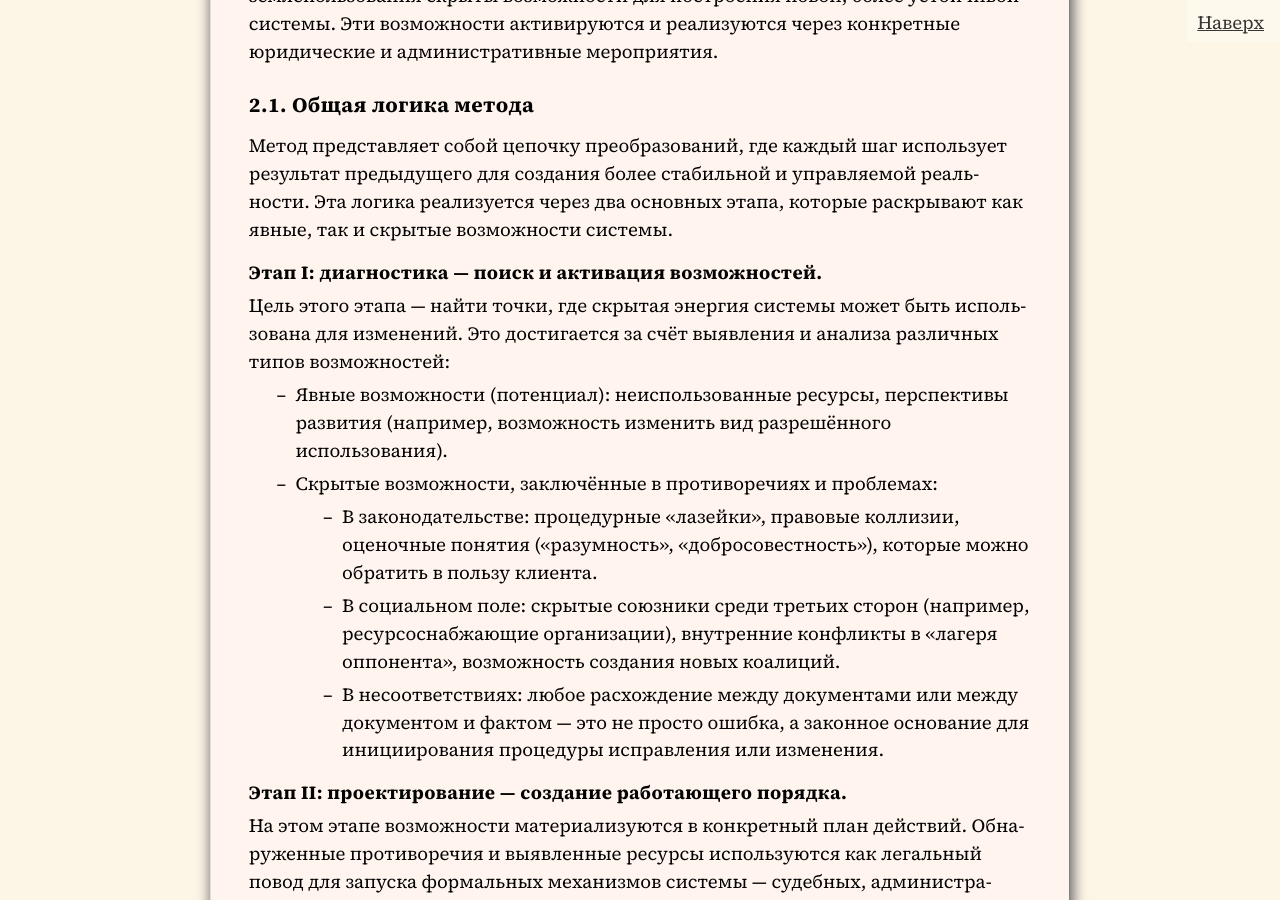
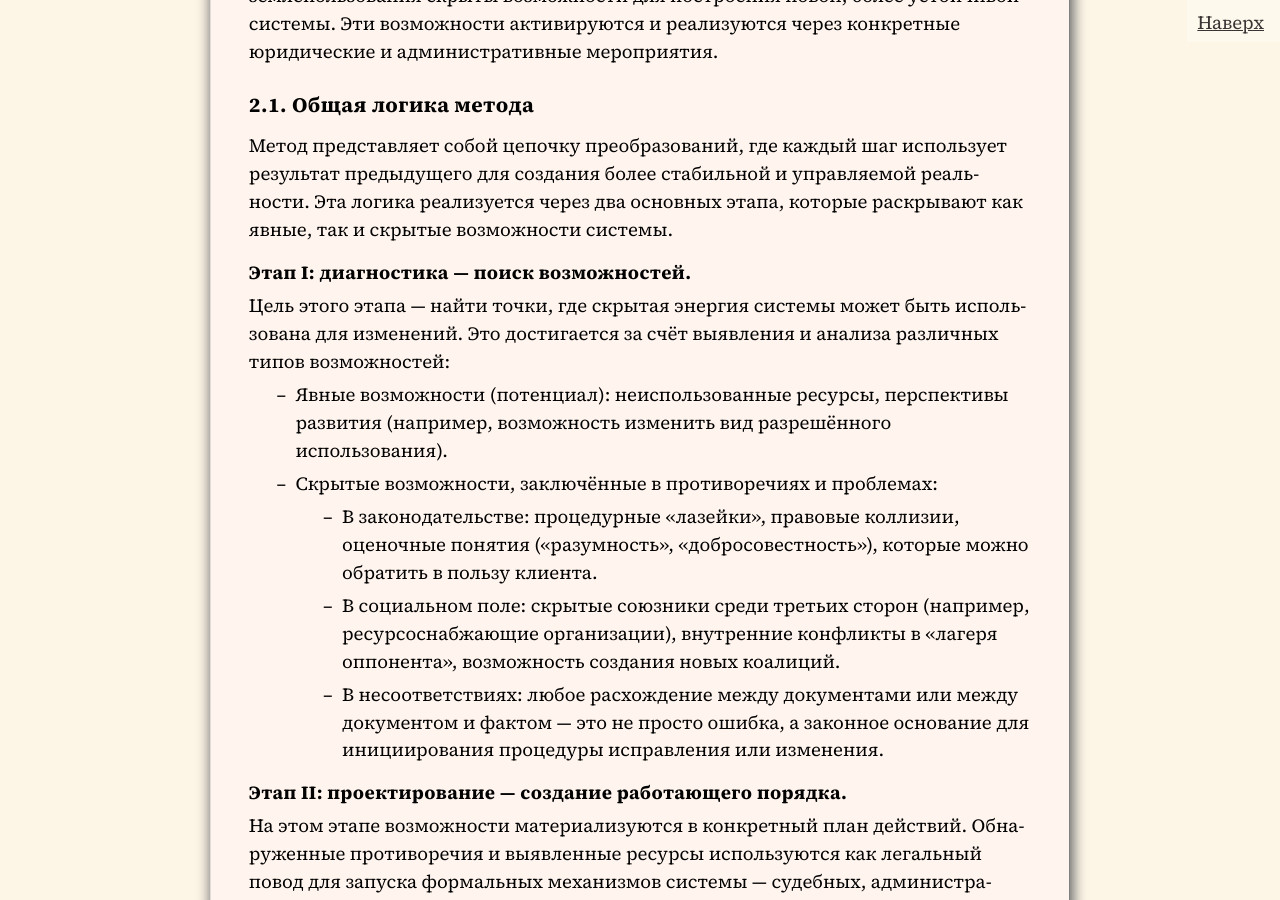
Before and after one commit to SergSi/land-use-art, a Jekyll site: the page built from _posts/2026-01-05-method.md, in a window 1280 px wide and 900 px high, scrolled down 4858 px. Built offline with Jekyll 4.4.1, drawn with Linux system fonts in a browser that asks for light colours; some web fonts are replaced.

Commit message:
Update 2026-01-05-method.md

```diff
--- a/_posts/2026-01-05-method.md
+++ b/_posts/2026-01-05-method.md
@@ -49,7 +49,7 @@ B --> C[Управляемая<br>документированная реаль
 
 Метод представляет собой цепочку преобразований, где каждый шаг использует результат предыдущего для создания более стабильной и управляемой реальности. Эта логика реализуется через два основных этапа, которые раскрывают как явные, так и скрытые возможности системы.
 
-#### Этап I: диагностика — поиск и активация возможностей.
+#### Этап I: диагностика — поиск возможностей.
 
 Цель этого этапа — найти точки, где скрытая энергия системы может быть использована для изменений. Это достигается за счёт выявления и анализа различных типов возможностей:
 
```
